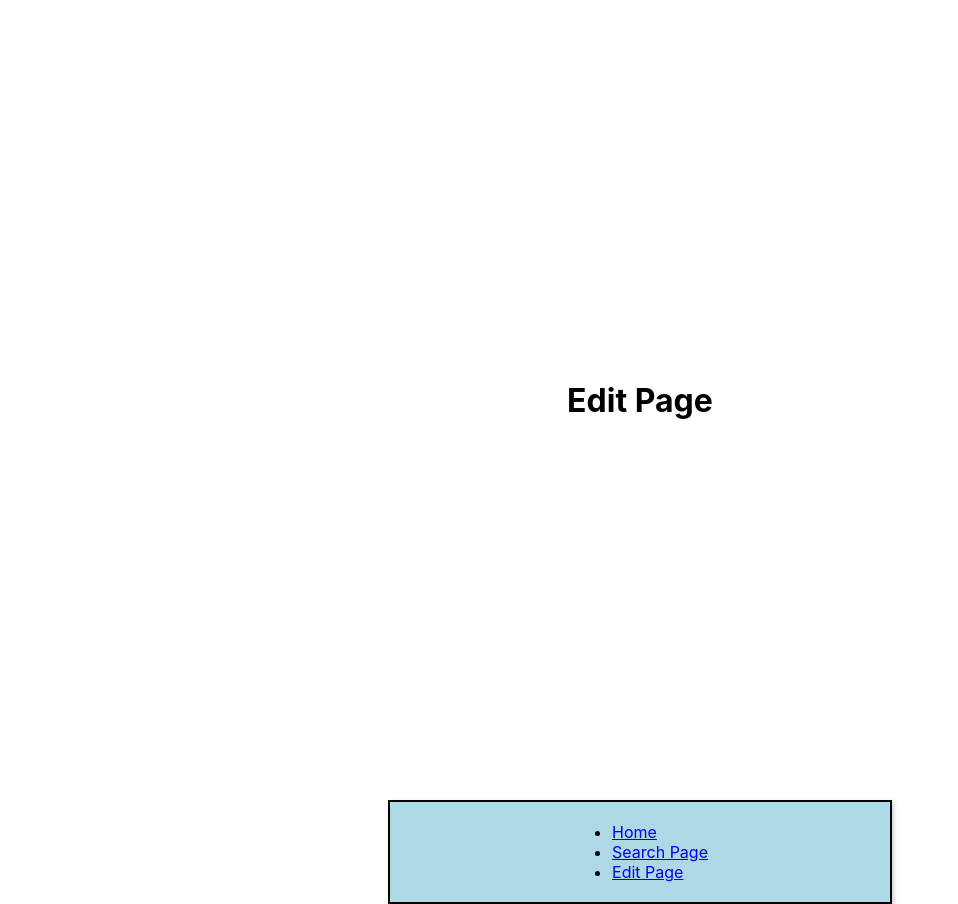
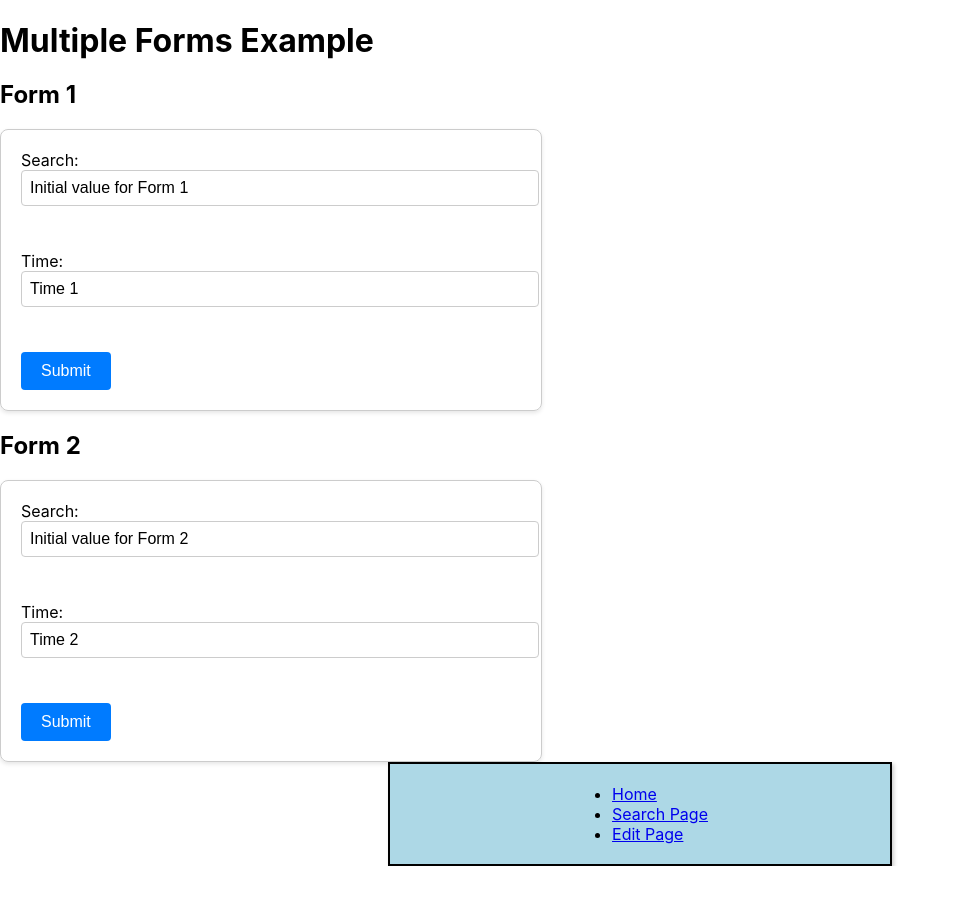
Before and after one commit to tyler-school/cs4992, a React (Create React App) app in the folder frontend/: page /edit in a window 1280 px wide. Shown: the whole page, without its empty margins (0-958 px from the left). After the commit the page ends 866 px from the top, so only its background shows below. Built offline with nearby package versions, Linux system fonts and the light colour scheme.

Commit message:
Forms and edit page

```diff
--- a/frontend/src/components/EditPage.tsx
+++ b/frontend/src/components/EditPage.tsx
@@ -1,11 +1,23 @@
-// src/components/HomePage.tsx
+// Form.tsx (Same component as defined before)
+
+// App.tsx (Parent component)
 import React from 'react';
-import ArticleList from './ArticleList';
+import Form from './Form';
+
 const EditPage: React.FC = () => {
   return (
-    <div className="App">
-    <h1>Edit Page</h1>
-  </div>
+    <div>
+      <h1>Multiple Forms Example</h1>
+      <div style={{ marginBottom: '20px' }}>
+        <h2>Form 1</h2>
+        <Form initialSearch="Initial value for Form 1" initialTime="Time 1" />
+      </div>
+      <div>
+        <h2>Form 2</h2>
+        <Form initialSearch="Initial value for Form 2" initialTime="Time 2" />
+      </div>
+    </div>
   );
 };
+
 export default EditPage;
--- /dev/null
+++ b/frontend/src/components/Form.css
@@ -0,0 +1,37 @@
+
+/* Form.css */
+.form-box {
+    width: 300;
+    padding: 20px;
+    border: 1px solid #ccc;
+    border-radius: 8px;
+    box-shadow: 0 2px 4px rgba(0, 0, 0, 0.1);
+  }
+
+  .form-box label {
+    display: block;
+    margin-bottom: 10px;
+  }
+
+  .form-box input {
+    width: 100%;
+    padding: 8px;
+    border: 1px solid #ccc;
+    border-radius: 4px;
+    font-size: 16px;
+    margin-bottom: 15px;
+  }
+
+  .form-box button {
+    background-color: #007bff;
+    color: #fff;
+    border: none;
+    padding: 10px 20px;
+    border-radius: 4px;
+    cursor: pointer;
+    font-size: 16px;
+  }
+
+  .form-box button:hover {
+    background-color: #0056b3;
+  }
--- /dev/null
+++ b/frontend/src/components/Form.tsx
@@ -0,0 +1,80 @@
+// Form.tsx (Updated)
+
+import React, { useState } from 'react';
+import './Form.css';
+
+interface FormProps {
+  initialSearch: string;
+  initialTime: string;
+}
+
+const Form: React.FC<FormProps> = ({ initialSearch, initialTime }) => {
+  const [search, setSearch] = useState(initialSearch);
+  const [time, setTime] = useState(initialTime);
+  const [submittedData, setSubmittedData] = useState<null | { search: string; time: string }>(
+    null
+  );
+
+  const handleSearchChange = (event: React.ChangeEvent<HTMLInputElement>) => {
+    setSearch(event.target.value);
+  };
+
+  const handleTimeChange = (event: React.ChangeEvent<HTMLInputElement>) => {
+    setTime(event.target.value);
+  };
+
+  const handleSubmit = () => {
+    const data = {
+      search,
+      time,
+    };
+    setSubmittedData(data);
+  };
+
+  const closePopup = () => {
+    setSubmittedData(null);
+  };
+
+  //Change where the popup is here
+  const popupStyle: React.CSSProperties = {
+    position: 'absolute',
+    top: '100px',
+    right: '300px',
+    backgroundColor: '#fff',
+    border: '1px solid #ccc',
+    padding: '10px',
+    boxShadow: '0 2px 4px rgba(0, 0, 0, 0.1)',
+  };
+
+  return (
+
+
+    <div className="form-box" style={{ width: '500px' }}> {/* Set the width of the form-box */}
+      <label>
+        Search:
+        <input type="text" value={search} onChange={handleSearchChange} />
+      </label>
+      <br />
+      <label>
+        Time:
+        <input type="text" value={time} onChange={handleTimeChange} />
+      </label>
+
+      <br />
+      <button onClick={handleSubmit}>Submit</button>
+
+      {/* Display pop-up with submitted data */}
+      {submittedData && (
+        <div style={popupStyle}>
+          <h2>Submitted Data</h2>
+          <p>Search: {submittedData.search}</p>
+          <p>Time: {submittedData.time}</p>
+          <button onClick={closePopup}>Close</button>
+        </div>
+      )}
+    </div>
+
+  );
+};
+
+export default Form;
```
Also changed, not shown: frontend/src/components/ArticleSpot.tsx (added, +21 -0 lines).
